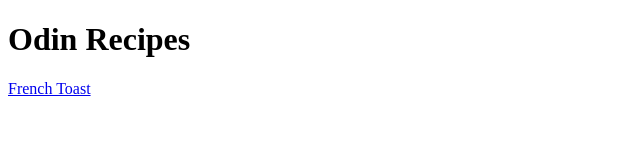
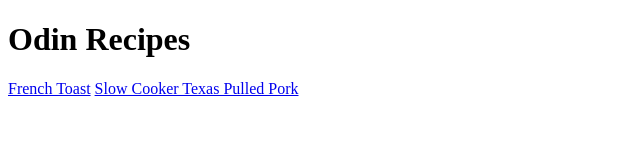
Before and after one commit to ida0913/odin-recipes, a plain HTML site: page index.html in a window 1280 px wide. Shown: the whole page, without its empty margins (0-640 px from the left). Drawn offline with Linux system fonts and the light colour scheme.

Commit message:
Add hyperlink to index.html

```diff
--- a/index.html
+++ b/index.html
@@ -7,5 +7,6 @@
   <body>
     <h1>Odin Recipes</h1>
     <a href="./recipes/french_toast.html">French Toast</a>
+    <a href="./recipes/pulled_pork.html">Slow Cooker Texas Pulled Pork</a>
   </body>
 </html>
```
